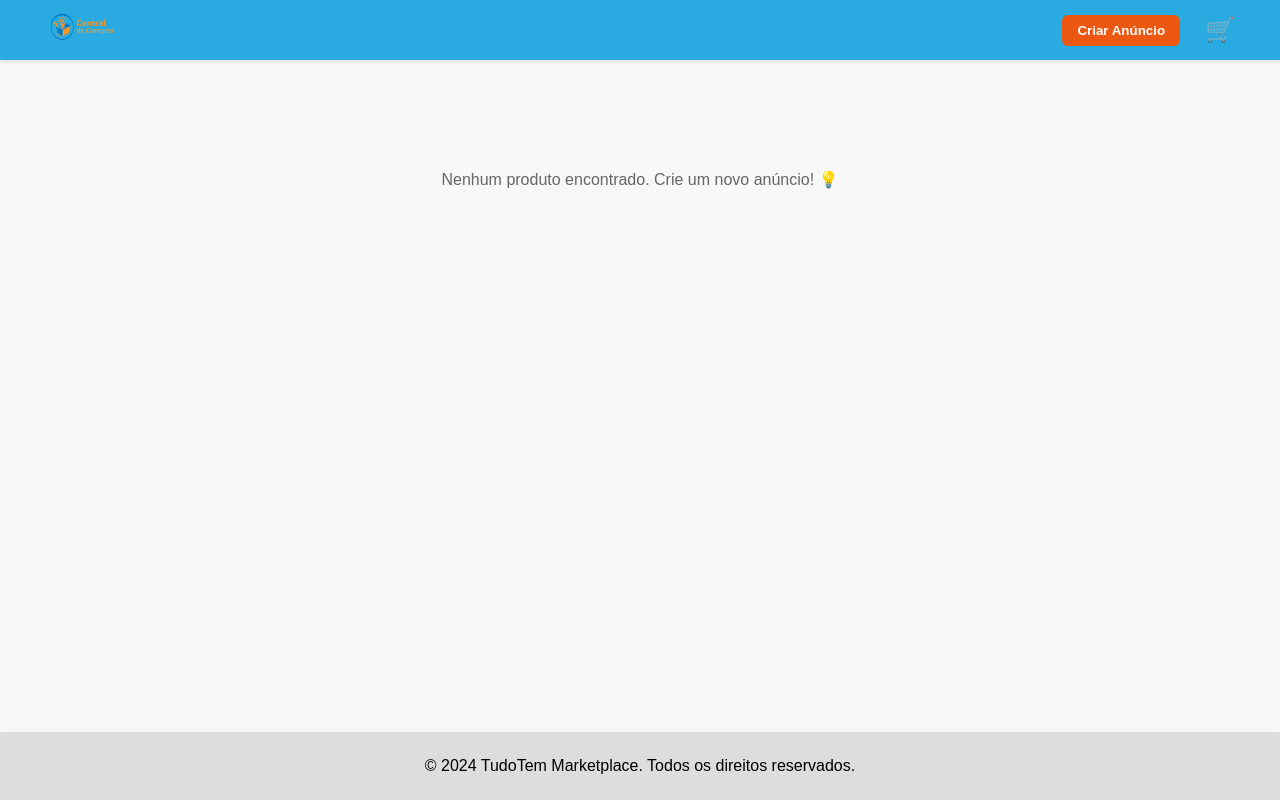
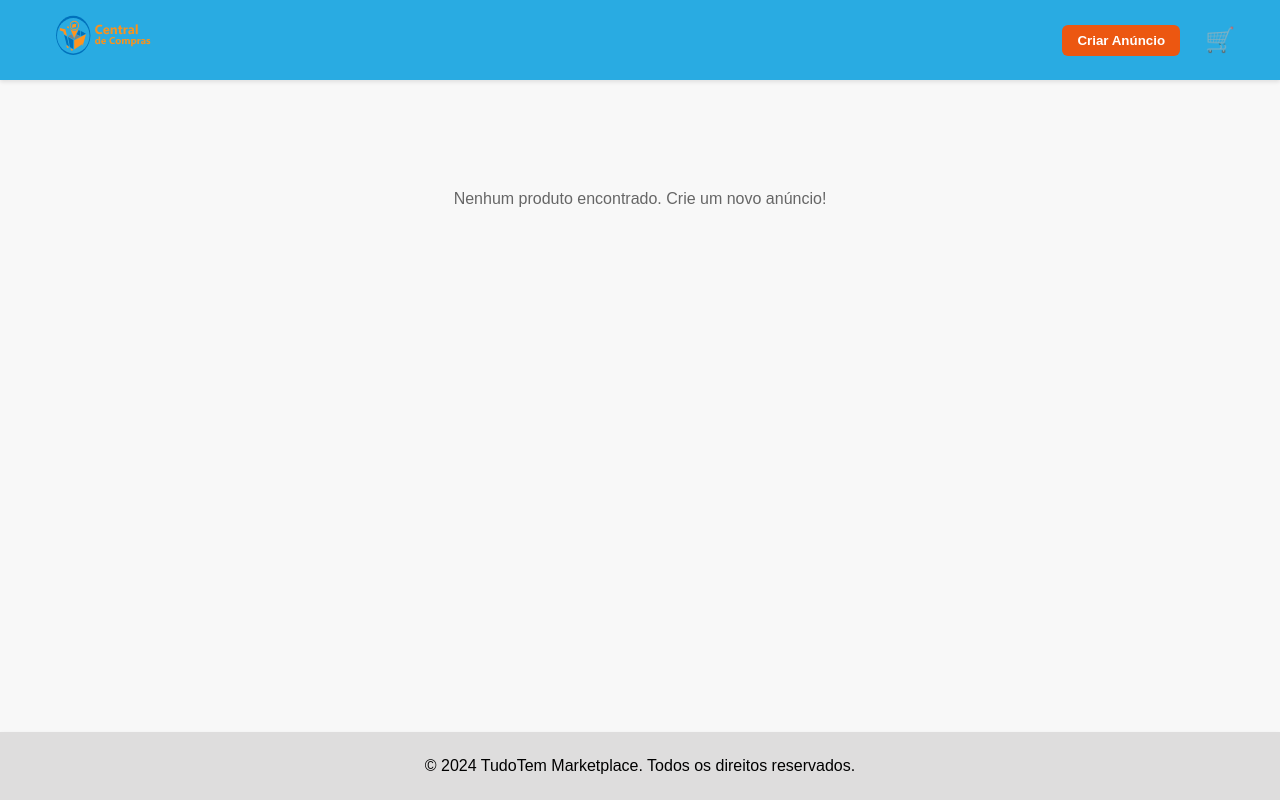
Before and after one commit to Kobelnik/superMarket_CentralDeCompras-Project, a Vue app in the folder supermarket_CentralDasCompras/: page / in a window 1280 px wide. Built offline with nearby package versions, Linux system fonts and the light colour scheme.

Commit message:
chore: arrumar tamanho da logo e consertar texto da homepage quando não há anuncios

```diff
--- a/supermarket_CentralDasCompras/src/components/Header.vue
+++ b/supermarket_CentralDasCompras/src/components/Header.vue
@@ -49,7 +49,7 @@ function goToCreateProduct() {
 }
 
 .header-logo {
-    height: 40px;
+    height: 60px;
     display: block;
 }
 
--- a/supermarket_CentralDasCompras/src/pages/Home.vue
+++ b/supermarket_CentralDasCompras/src/pages/Home.vue
@@ -13,7 +13,7 @@
             </div>
 
             <div v-else class="empty-state">
-                <p>Nenhum produto encontrado. Crie um novo anúncio! 💡</p>
+                <p>Nenhum produto encontrado. Crie um novo anúncio! </p>
             </div>
         </div>
     </div>
```
